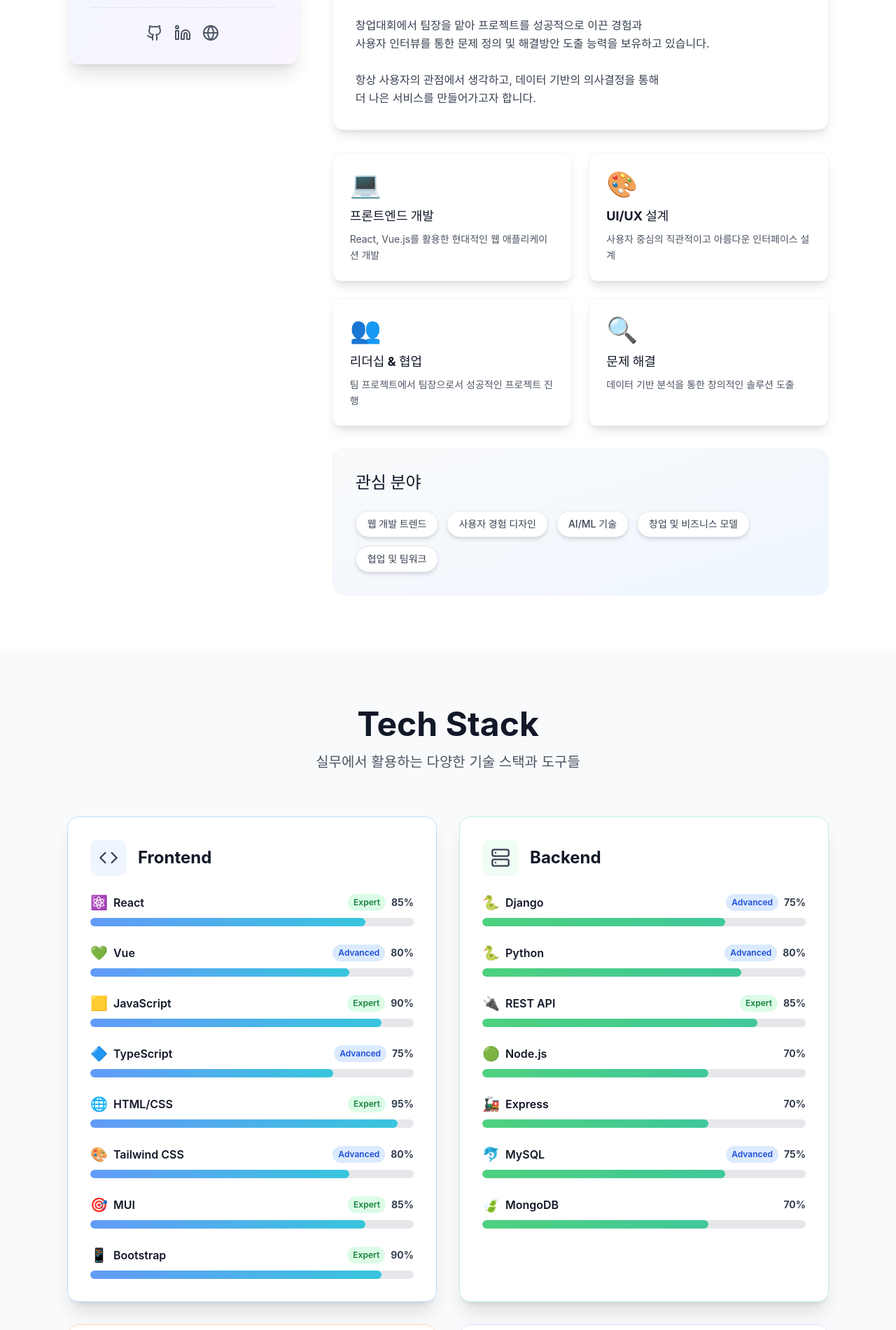
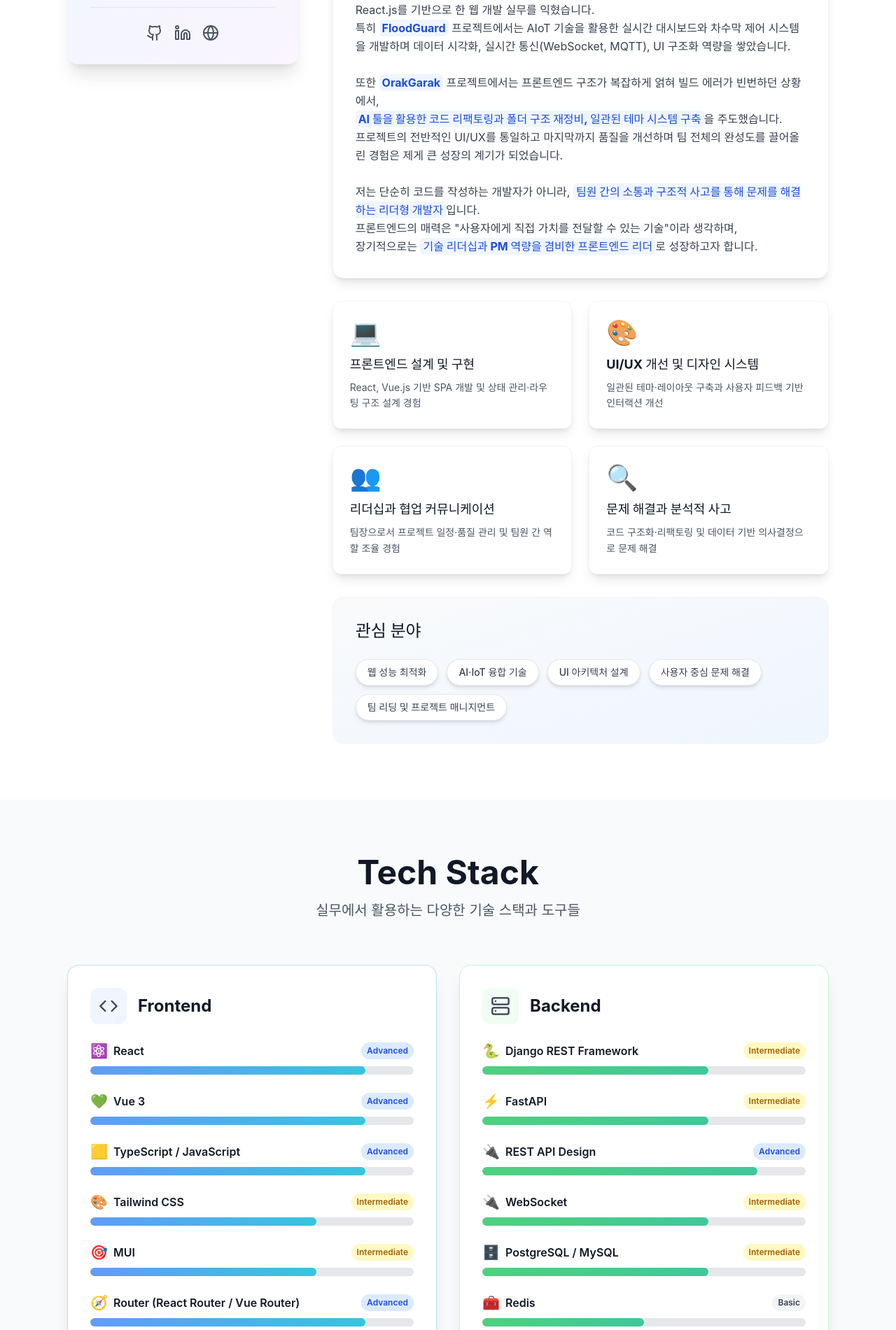
Before and after one commit to kiwookyung/Ki_Portfolio, a React (Vite) app: page /about in a window 1280 px wide. Shown: the part 519-2420 px from the top of the page at 70% size. Built offline with nearby package versions, Linux system fonts and the light colour scheme.

Commit message:
feat : data update 및 세부 UI 조정

```diff
--- a/src/components/sections/HeroSection.jsx
+++ b/src/components/sections/HeroSection.jsx
@@ -55,9 +55,11 @@ const HeroSection = () => {
         >
           {/* 슬로건 (타이핑 효과) */}
           <h1 className="text-4xl sm:text-5xl md:text-6xl font-bold text-gray-900 mb-4">
-            <span className="inline-block min-h-[1.2em]">
+            <span className="inline-block min-h-[1.2em] whitespace-pre-line">
               {typedText}
-              <span className="inline-block w-0.5 h-12 bg-blue-600 ml-1 animate-pulse"></span>
+              {isVisible && (
+                <span className="inline-block w-0.5 h-12 bg-blue-600 ml-1 animate-blink"></span>
+              )}
             </span>
           </h1>
 
--- a/src/components/sections/ProfileSection.jsx
+++ b/src/components/sections/ProfileSection.jsx
@@ -4,6 +4,28 @@ import { useIntersectionObserver } from '../../hooks/useIntersectionObserver';
 
 const ProfileSection = () => {
   const [ref, isVisible] = useIntersectionObserver();
+
+  // 마크다운 스타일 강조 텍스트 파싱 함수
+  const parseMarkdownText = (text) => {
+    // **텍스트** 패턴을 찾아서 강조된 텍스트로 변환
+    const parts = text.split(/(\*\*.*?\*\*)/g);
+
+    return parts.map((part, index) => {
+      if (part.startsWith('**') && part.endsWith('**')) {
+        // **로 감싸진 텍스트는 강조 스타일 적용
+        const content = part.slice(2, -2); // ** 제거
+        return (
+          <span
+            key={index}
+            className="font-bold text-blue-700 bg-blue-50 px-1 py-0.5 rounded-md"
+          >
+            {content}
+          </span>
+        );
+      }
+      return part;
+    });
+  };
 
   return (
     <section className="py-20 bg-white">
@@ -101,7 +123,7 @@ const ProfileSection = () => {
                 </h3>
                 <div className="prose prose-lg max-w-none">
                   <p className="text-gray-700 leading-relaxed whitespace-pre-line">
-                    {personalInfo.longDescription}
+                    {parseMarkdownText(personalInfo.longDescription)}
                   </p>
                 </div>
               </div>
--- a/src/components/sections/ProjectsSection.jsx
+++ b/src/components/sections/ProjectsSection.jsx
@@ -68,7 +68,7 @@ const ProjectsSection = ({ projects, onProjectClick }) => {
                 </div>
 
                 {/* Tech Stack with 3D Hover */}
-                <div className="flex flex-wrap gap-2 mb-6">
+                <div className="flex flex-wrap gap-2 mb-6 min-h-[4rem] items-start">
                   {project.tech.slice(0, 4).map((tech, techIndex) => (
                     <span
                       key={techIndex}
--- a/src/components/sections/SkillsVisualizationSection.jsx
+++ b/src/components/sections/SkillsVisualizationSection.jsx
@@ -5,6 +5,21 @@ import { useIntersectionObserver } from '../../hooks/useIntersectionObserver';
 const SkillsVisualizationSection = () => {
   const [headerRef, isHeaderVisible] = useIntersectionObserver();
   const [skillsRef, isSkillsVisible] = useIntersectionObserver();
+
+  const getProgressWidth = (level) => {
+    switch (level) {
+      case 'expert':
+        return 95;
+      case 'advanced':
+        return 85;
+      case 'intermediate':
+        return 70;
+      case 'basic':
+        return 50;
+      default:
+        return 0;
+    }
+  };
 
   const skillCategories = [
     {
@@ -24,17 +39,17 @@ const SkillsVisualizationSection = () => {
       borderColor: 'border-green-200',
     },
     {
-      title: 'Tools',
+      title: 'DevOps & Tools',
       icon: <Wrench size={28} />,
-      skills: skills.tools,
+      skills: skills.devops_tools,
       gradient: 'from-orange-500 to-red-500',
       bgColor: 'bg-orange-50',
       borderColor: 'border-orange-200',
     },
     {
-      title: 'AI & IoT',
+      title: 'AI / IoT',
       icon: <Brain size={28} />,
-      skills: skills.ai,
+      skills: skills.ai_iot,
       gradient: 'from-purple-500 to-pink-500',
       bgColor: 'bg-purple-50',
       borderColor: 'border-purple-200',
@@ -97,19 +112,26 @@ const SkillsVisualizationSection = () => {
                         </span>
                       </div>
                       <div className="flex items-center gap-2">
-                        {skill.level >= 85 && (
+                        {skill.level === 'expert' && (
                           <span className="text-xs bg-green-100 text-green-700 px-2 py-1 rounded-full font-semibold">
                             Expert
                           </span>
                         )}
-                        {skill.level >= 75 && skill.level < 85 && (
+                        {skill.level === 'advanced' && (
                           <span className="text-xs bg-blue-100 text-blue-700 px-2 py-1 rounded-full font-semibold">
                             Advanced
                           </span>
                         )}
-                        <span className="text-sm font-bold text-gray-700">
-                          {skill.level}%
-                        </span>
+                        {skill.level === 'intermediate' && (
+                          <span className="text-xs bg-yellow-100 text-yellow-700 px-2 py-1 rounded-full font-semibold">
+                            Intermediate
+                          </span>
+                        )}
+                        {skill.level === 'basic' && (
+                          <span className="text-xs bg-gray-100 text-gray-700 px-2 py-1 rounded-full font-semibold">
+                            Basic
+                          </span>
+                        )}
                       </div>
                     </div>
 
@@ -118,7 +140,7 @@ const SkillsVisualizationSection = () => {
                       <div
                         className={`absolute top-0 left-0 h-full bg-gradient-to-r ${category.gradient} rounded-full transition-all duration-1000 ease-out group-hover:opacity-90`}
                         style={{
-                          width: isSkillsVisible ? `${skill.level}%` : '0%',
+                          width: isSkillsVisible ? `${getProgressWidth(skill.level)}%` : '0%',
                           transitionDelay: `${categoryIndex * 150 + skillIndex * 100}ms`,
                         }}
                       >
--- a/src/data/personal.js
+++ b/src/data/personal.js
@@ -1,27 +1,30 @@
 export const personalInfo = {
   name: "기우경",
   title:
-    "데이터 기반 문제 해결과 사용자 중심 서비스를 만드는 프론트엔드 개발자",
+    "데이터 기반 문제 해결과 사용자 경험 혁신을 추구하는 프론트엔드 개발자",
 
-  // Hero Section용 슬로건 (타이핑 효과)
-  heroSlogan: "정교한 인터랙션으로 사용자 경험을 설계하는",
+  // Hero Section
+  heroSlogan: "정교한 인터랙션으로\n사용자 경험을 설계하는",
   heroTitle: "Frontend Developer",
 
   shortDescription:
-    "사용자 경험을 중시하며, 창의적인 솔루션으로 문제를 해결하는 프론트엔드 개발자입니다.",
+    "사용자 입장에서 문제를 정의하고, 협업 속에서 팀을 이끌며 완성도 높은 웹 서비스를 만들어가는 프론트엔드 개발자입니다.",
 
-  // 가치관 & 지향점
-  vision: "데이터 기반의 UI 개선으로 사용자 경험을 측정하고 성장시키는 개발자",
-  longDescription: `안녕하세요! 저는 사용자 중심의 웹 서비스를 만드는 프론트엔드 개발자 기우경입니다.
+  vision:
+    "사용자의 문제를 기술로 해결하고, 데이터 기반 의사결정으로 제품의 완성도를 높이는 개발자. 나아가 팀을 한 방향으로 이끌며 함께 성장하는 리더로 성장하고자 합니다.",
 
-SSAFY에서 Vue.js와 React.js를 학습하며 실무 프로젝트를 진행했고,
-AIoT 프로젝트를 통해 AI와 IoT 기술을 결합한 혁신적인 솔루션을 개발한 경험이 있습니다.
+  longDescription: `안녕하세요! 저는 사용자 중심의 웹 서비스를 만드는 프론트엔드 개발자 **기우경**입니다.
 
-창업대회에서 팀장을 맡아 프로젝트를 성공적으로 이끈 경험과
-사용자 인터뷰를 통한 문제 정의 및 해결방안 도출 능력을 보유하고 있습니다.
+조선대학교 수학과에서 논리적 사고력과 문제 해결력을 다졌고, SSAFY 13기에서 Vue.js와 React.js를 기반으로 한 웹 개발 실무를 익혔습니다.
+특히 **FloodGuard** 프로젝트에서는 AIoT 기술을 활용한 실시간 대시보드와 차수막 제어 시스템을 개발하며 데이터 시각화, 실시간 통신(WebSocket, MQTT), UI 구조화 역량을 쌓았습니다.
 
-항상 사용자의 관점에서 생각하고, 데이터 기반의 의사결정을 통해
-더 나은 서비스를 만들어가고자 합니다.`,
+또한 **OrakGarak** 프로젝트에서는 프론트엔드 구조가 복잡하게 얽혀 빌드 에러가 빈번하던 상황에서,
+**AI 툴을 활용한 코드 리팩토링과 폴더 구조 재정비, 일관된 테마 시스템 구축**을 주도했습니다.
+프로젝트의 전반적인 UI/UX를 통일하고 마지막까지 품질을 개선하며 팀 전체의 완성도를 끌어올린 경험은 제게 큰 성장의 계기가 되었습니다.
+
+저는 단순히 코드를 작성하는 개발자가 아니라, **팀원 간의 소통과 구조적 사고를 통해 문제를 해결하는 리더형 개발자**입니다.
+프론트엔드의 매력은 "사용자에게 직접 가치를 전달할 수 있는 기술"이라 생각하며,
+장기적으로는 **기술 리더십과 PM 역량을 겸비한 프론트엔드 리더**로 성장하고자 합니다.`,
 
   profile: {
     email: "kiwookyung@naver.com",
@@ -34,81 +37,84 @@ AIoT 프로젝트를 통해 AI와 IoT 기술을 결합한 혁신적인 솔루션
 
   strengths: [
     {
-      title: "프론트엔드 개발",
-      description: "React, Vue.js를 활용한 현대적인 웹 애플리케이션 개발",
+      title: "프론트엔드 설계 및 구현",
+      description:
+        "React, Vue.js 기반 SPA 개발 및 상태 관리·라우팅 구조 설계 경험",
       icon: "💻",
     },
     {
-      title: "UI/UX 설계",
-      description: "사용자 중심의 직관적이고 아름다운 인터페이스 설계",
+      title: "UI/UX 개선 및 디자인 시스템",
+      description:
+        "일관된 테마·레이아웃 구축과 사용자 피드백 기반 인터랙션 개선",
       icon: "🎨",
     },
     {
-      title: "리더십 & 협업",
-      description: "팀 프로젝트에서 팀장으로서 성공적인 프로젝트 진행",
+      title: "리더십과 협업 커뮤니케이션",
+      description:
+        "팀장으로서 프로젝트 일정·품질 관리 및 팀원 간 역할 조율 경험",
       icon: "👥",
     },
     {
-      title: "문제 해결",
-      description: "데이터 기반 분석을 통한 창의적인 솔루션 도출",
+      title: "문제 해결과 분석적 사고",
+      description: "코드 구조화·리팩토링 및 데이터 기반 의사결정으로 문제 해결",
       icon: "🔍",
     },
   ],
 
   interests: [
-    "웹 개발 트렌드",
-    "사용자 경험 디자인",
-    "AI/ML 기술",
-    "창업 및 비즈니스 모델",
-    "협업 및 팀워크",
+    "웹 성능 최적화",
+    "AI·IoT 융합 기술",
+    "UI 아키텍처 설계",
+    "사용자 중심 문제 해결",
+    "팀 리딩 및 프로젝트 매니지먼트",
   ],
 
-  // Goals (단기/중장기 목표)
   goals: {
     shortTerm: [
       {
         title: "성능 최적화 전문성 강화",
-        description: "Web Vitals 및 렌더링 최적화를 통한 사용자 경험 개선",
+        description: "Web Vitals 기반 렌더링 및 네트워크 성능 개선",
         icon: "⚡",
       },
       {
-        title: "TypeScript 마스터",
-        description: "타입 안정성을 통한 코드 품질 향상 및 유지보수성 개선",
+        title: "TypeScript 숙련도 향상",
+        description: "타입 안정성과 코드 품질을 모두 확보하는 프론트엔드 설계",
         icon: "🔷",
       },
       {
-        title: "오픈소스 기여",
-        description: "실무 라이브러리에 기여하며 커뮤니티와 함께 성장",
-        icon: "🌟",
+        title: "개발 문화 리더십 강화",
+        description:
+          "코드 리뷰, 문서화, 협업 프로세스 정착을 통한 팀 역량 향상",
+        icon: "👨‍💻",
       },
     ],
     longTerm: [
       {
-        title: "AI + Frontend 융합",
-        description: "AI 기술을 활용한 인터랙티브한 사용자 인터페이스 연구",
+        title: "AI + Frontend 융합 서비스 기획",
+        description:
+          "AI 기반 인터랙티브 웹 제품 설계 및 사용자 행동 분석 시스템 구축",
         icon: "🤖",
       },
       {
-        title: "기술 리더십",
-        description: "팀의 기술적 성장을 이끄는 시니어 프론트엔드 개발자",
+        title: "프론트엔드 리더 / PM 역할 확장",
+        description: "프로젝트 전체를 바라보며 팀을 이끄는 기술 리더로 성장",
         icon: "🚀",
       },
       {
-        title: "사용자 중심 제품 개발",
-        description:
-          "데이터 기반 의사결정으로 사용자에게 가치를 전달하는 서비스 구축",
+        title: "데이터 기반 사용자 경험 혁신",
+        description: "사용자 데이터와 피드백을 바탕으로 지속적 UX 개선 주도",
         icon: "💡",
       },
     ],
   },
 
-  // Featured Keywords (핵심 키워드)
   keywords: [
+    "React / Vue",
+    "TypeScript",
+    "AIoT Integration",
     "Performance Optimization",
+    "Team Leadership",
     "UI/UX Architecture",
-    "Interaction Design",
-    "Responsive Web",
-    "Component Design",
-    "Data Visualization",
+    "Clean Code & Refactoring",
   ],
 };
--- a/src/data/skills.js
+++ b/src/data/skills.js
@@ -1,37 +1,218 @@
 export const skills = {
   frontend: [
-    { name: "React", level: 85, icon: "⚛️" },
-    { name: "Vue", level: 80, icon: "💚" },
-    { name: "JavaScript", level: 90, icon: "🟨" },
-    { name: "TypeScript", level: 75, icon: "🔷" },
-    { name: "HTML/CSS", level: 95, icon: "🌐" },
-    { name: "Tailwind CSS", level: 80, icon: "🎨" },
-    { name: "MUI", level: 85, icon: "🎯" },
-    { name: "Bootstrap", level: 90, icon: "📱" },
+    {
+      name: "React",
+      level: "advanced",
+      icon: "⚛️",
+      description:
+        "SPA 설계, 대시보드/실시간 UI, 상태관리(Zustand) 및 라우팅 구성",
+      projects: ["floodguard", "orakgarak", "ki_portfolio"],
+    },
+    {
+      name: "Vue 3",
+      level: "advanced",
+      icon: "💚",
+      description:
+        "Pinia 상태관리, Vue Router 기반 페이지 구조, 컴포넌트 재사용 최적화",
+      projects: ["reeloom"],
+    },
+    {
+      name: "TypeScript / JavaScript",
+      level: "advanced",
+      icon: "🟨",
+      description: "타입 안전 컴포넌트 설계, 비동기 처리, 커스텀 훅/유틸 제작",
+      projects: ["floodguard", "orakgarak", "ki_portfolio"],
+    },
+    {
+      name: "Tailwind CSS",
+      level: "intermediate",
+      icon: "🎨",
+      description: "반응형 레이아웃, 유틸리티 기반 디자인 시스템 구축",
+      projects: ["floodguard", "ki_portfolio"],
+    },
+    {
+      name: "MUI",
+      level: "intermediate",
+      icon: "🎯",
+      description: "테마 커스터마이징, 접근성 고려한 UI 컴포넌트 구성",
+      projects: ["floodguard", "orakgarak"],
+    },
+    {
+      name: "Router (React Router / Vue Router)",
+      level: "advanced",
+      icon: "🧭",
+      description: "코드 스플리팅, 보호 라우트, 동적 라우팅 패턴 적용",
+      projects: ["reeloom", "floodguard", "orakgarak", "ki_portfolio"],
+    },
+    {
+      name: "State Management (Pinia / Zustand / TanStack Query)",
+      level: "advanced",
+      icon: "🧠",
+      description: "서버/클라이언트 상태 분리, 캐싱·동기화 전략 수립",
+      projects: ["reeloom", "floodguard", "orakgarak"],
+    },
+    {
+      name: "Framer Motion",
+      level: "intermediate",
+      icon: "🎞️",
+      description: "3D 캐러셀/마이크로 인터랙션으로 UX 개선",
+      projects: ["orakgarak", "ki_portfolio"],
+    },
+    {
+      name: "Leaflet (OpenStreetMap)",
+      level: "intermediate",
+      icon: "🗺️",
+      description: "실시간 장비/이벤트 시각화 지도 UI",
+      projects: ["floodguard"],
+    },
+    {
+      name: "Recharts",
+      level: "intermediate",
+      icon: "📊",
+      description: "예측 점수/로그 데이터의 시각화 및 성능 최적화",
+      projects: ["floodguard"],
+    },
   ],
+
   backend: [
-    { name: "Django", level: 75, icon: "🐍" },
-    { name: "Python", level: 80, icon: "🐍" },
-    { name: "REST API", level: 85, icon: "🔌" },
-    { name: "Node.js", level: 70, icon: "🟢" },
-    { name: "Express", level: 70, icon: "🚂" },
-    { name: "MySQL", level: 75, icon: "🐬" },
-    { name: "MongoDB", level: 70, icon: "🍃" },
+    {
+      name: "Django REST Framework",
+      level: "intermediate",
+      icon: "🐍",
+      description: "영화/커뮤니티 API, 인증·권한, 시리얼라이저 설계",
+      projects: ["reeloom"],
+    },
+    {
+      name: "FastAPI",
+      level: "intermediate",
+      icon: "⚡",
+      description: "실시간 로그/제어 API, WebSocket 엔드포인트 구성",
+      projects: ["floodguard"],
+    },
+    {
+      name: "REST API Design",
+      level: "advanced",
+      icon: "🔌",
+      description: "자원 중심 설계, 에러/토큰 수명 관리, 응답 규격 표준화",
+      projects: ["reeloom", "floodguard", "orakgarak"],
+    },
+    {
+      name: "WebSocket",
+      level: "intermediate",
+      icon: "🔌",
+      description: "실시간 스트리밍/알림, 연결 안정화·재시도 로직 구현",
+      projects: ["floodguard"],
+    },
+    {
+      name: "PostgreSQL / MySQL",
+      level: "intermediate",
+      icon: "🗄️",
+      description: "ORM 설계, 인덱스·관계 최적화, 마이그레이션 관리",
+      projects: ["reeloom", "floodguard", "orakgarak"],
+    },
+    {
+      name: "Redis",
+      level: "basic",
+      icon: "🧰",
+      description: "세션/캐시 레이어 구성 및 단순 큐 활용",
+      projects: ["orakgarak", "floodguard"],
+    },
   ],
-  tools: [
-    { name: "Git", level: 90, icon: "📚" },
-    { name: "GitHub", level: 90, icon: "🐙" },
-    { name: "Figma", level: 85, icon: "🎨" },
-    { name: "Adobe XD", level: 80, icon: "✏️" },
-    { name: "VS Code", level: 95, icon: "💻" },
-    { name: "Postman", level: 80, icon: "📮" },
-    { name: "Docker", level: 65, icon: "🐳" },
-    { name: "AWS", level: 60, icon: "☁️" },
+
+  devops_tools: [
+    {
+      name: "Git / GitHub",
+      level: "advanced",
+      icon: "🐙",
+      description: "브랜치 전략, 코드 리뷰, 이슈·PR 기반 협업",
+      projects: ["reeloom", "floodguard", "orakgarak", "ki_portfolio"],
+    },
+    {
+      name: "Vite",
+      level: "advanced",
+      icon: "⚡",
+      description: "프론트엔드 번들/빌드 최적화, 환경 분리",
+      projects: ["floodguard", "orakgarak", "ki_portfolio"],
+    },
+    {
+      name: "Docker / Docker Compose",
+      level: "intermediate",
+      icon: "🐳",
+      description: "개발 환경 컨테이너화, 멀티 서비스 오케스트레이션",
+      projects: ["floodguard", "orakgarak"],
+    },
+    {
+      name: "AWS (EC2 / S3 / RDS)",
+      level: "basic",
+      icon: "☁️",
+      description: "간단한 배포·정적 리소스 관리·DB 운영 경험",
+      projects: ["floodguard", "orakgarak"],
+    },
+    {
+      name: "Nginx / Traefik",
+      level: "basic",
+      icon: "🧭",
+      description: "리버스 프록시/라우팅, SSL·도메인 구성 기초",
+      projects: ["floodguard"],
+    },
+    {
+      name: "Postman",
+      level: "intermediate",
+      icon: "📮",
+      description: "API 명세 검증·시나리오 테스트·컬렉션 공유",
+      projects: ["reeloom", "floodguard", "orakgarak"],
+    },
+    {
+      name: "Figma",
+      level: "intermediate",
+      icon: "🎨",
+      description: "UI 프로토타이핑, 디자인 가이드 기반 컴포넌트화",
+      projects: ["ki_portfolio", "floodguard", "orakgarak"],
+    },
+    {
+      name: "Jenkins",
+      level: "basic",
+      icon: "🧱",
+      description: "간단한 CI 파이프라인 구성 경험",
+      projects: ["orakgarak"],
+    },
   ],
-  ai: [
-    { name: "OpenCV", level: 70, icon: "👁️" },
-    { name: "MQTT", level: 75, icon: "📡" },
-    { name: "WebSocket", level: 80, icon: "🔌" },
-    { name: "TensorFlow", level: 60, icon: "🧠" },
+
+  ai_iot: [
+    {
+      name: "OpenCV",
+      level: "intermediate",
+      icon: "👁️",
+      description: "객체/상태 감지 파이프라인 이해 및 프로토타이핑",
+      projects: ["floodguard"],
+    },
+    {
+      name: "MQTT",
+      level: "intermediate",
+      icon: "📡",
+      description: "디바이스 제어·상태 동기화를 위한 메시징",
+      projects: ["floodguard"],
+    },
+    {
+      name: "TensorFlow / PyTorch (기초)",
+      level: "basic",
+      icon: "🧠",
+      description: "모델 추론 파이프라인 연동·서빙 구성 이해",
+      projects: ["floodguard", "orakgarak"],
+    },
+    {
+      name: "Whisper API",
+      level: "basic",
+      icon: "🎙️",
+      description: "음성 인식 기반 UX 프로토타입",
+      projects: ["orakgarak"],
+    },
+    {
+      name: "Gemini Image API",
+      level: "basic",
+      icon: "🖼️",
+      description: "맞춤 앨범 커버 생성 기능 연동",
+      projects: ["orakgarak"],
+    },
   ],
 };
--- a/tailwind.config.js
+++ b/tailwind.config.js
@@ -37,6 +37,7 @@ export default {
         shimmer: "shimmer 2s linear infinite",
         tilt: "tilt 10s infinite linear",
         parallax: "parallax 20s infinite linear",
+        blink: "blink 1s step-end infinite",
       },
       keyframes: {
         blob: {
@@ -213,6 +214,14 @@ export default {
             transform: "translateZ(100px) translateY(-100px)",
           },
         },
+        blink: {
+          "0%, 49%": {
+            opacity: "1",
+          },
+          "50%, 100%": {
+            opacity: "0",
+          },
+        },
       },
       perspective: {
         none: "none",
```
Also changed, not shown: src/components/sections/ContactSection.jsx (+6 -5 lines), src/components/sections/FeaturedProjectsSection.jsx (+9 -13 lines), src/components/sections/TimelineSection.jsx (+14 -14 lines).
